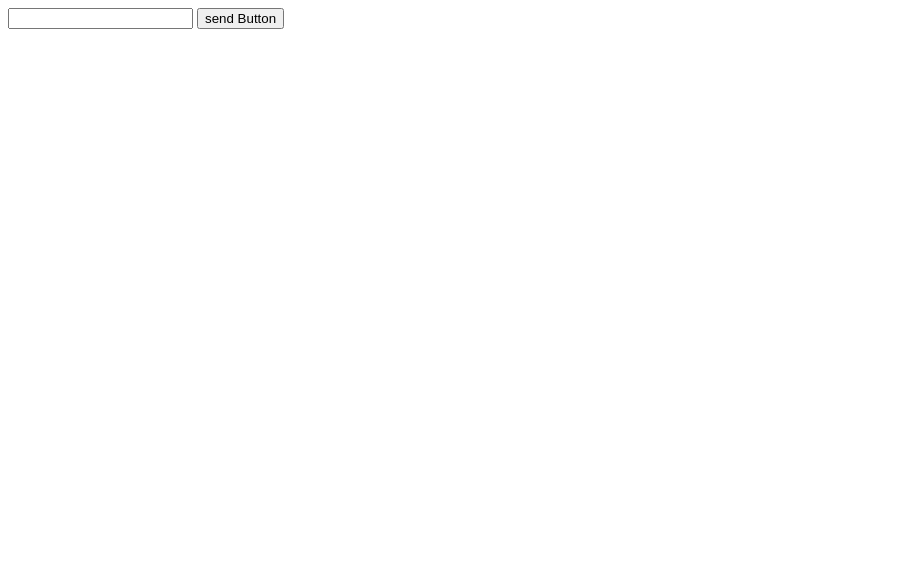
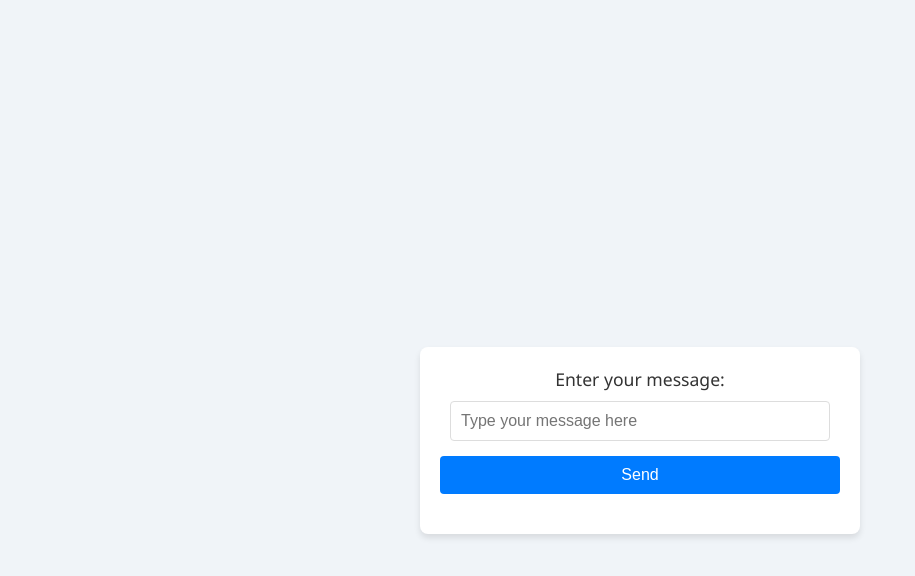
Before and after one commit to kimmisinha/socket, a website: page client/index.html in a window 1280 px wide. Shown: the whole page, without its empty margins (0-915 px from the left). Drawn offline with Linux system fonts and the light colour scheme.

Commit message:
Add external CSS file for chat UI styling

```diff
--- a/client/index.html
+++ b/client/index.html
@@ -3,13 +3,17 @@
 <head>
     <meta charset="UTF-8">
     <meta name="viewport" content="width=device-width, initial-scale=1.0">
-    <title>Document</title>
+    <title>Socket.IO Chat</title>
+    <link rel="stylesheet" href="./styles.css">
 </head>
 <body>
-    <input id="inputfield" type="text">
-    <button id="button">send Button</button>
-    <div id="message"></div>
+    <div class="chat-container">
+        <label for="inputfield">Enter your message:</label>
+        <input id="inputfield" type="text" aria-label="Message input" placeholder="Type your message here">
+        <button id="button">Send</button>
+        <div id="message" aria-live="polite"></div>
+    </div>
+
     <script src="./index.js"></script>
 </body>
-
 </html>
--- /dev/null
+++ b/client/styles.css
@@ -0,0 +1,60 @@
+/* styles.css */
+body {
+  font-family: "Segoe UI", Tahoma, Geneva, Verdana, sans-serif;
+  margin: 0;
+  padding: 40px;
+  display: flex;
+  justify-content: center;
+  align-items: center;
+  height: 100vh;
+  background-color: #f0f4f8;
+}
+
+.chat-container {
+  width: 100%;
+  max-width: 400px;
+  background-color: #ffffff;
+  border-radius: 8px;
+  box-shadow: 0 4px 6px rgba(0, 0, 0, 0.1);
+  padding: 20px;
+  text-align: center;
+}
+
+.chat-container label {
+  display: block;
+  margin-bottom: 10px;
+  font-size: 1.1em;
+  color: #333;
+}
+
+.chat-container input {
+  width: calc(100% - 20px);
+  padding: 10px;
+  border: 1px solid #ddd;
+  border-radius: 4px;
+  margin-bottom: 15px;
+  font-size: 1em;
+  box-sizing: border-box;
+}
+
+.chat-container button {
+  width: 100%;
+  padding: 10px;
+  font-size: 1em;
+  background-color: #007bff;
+  color: white;
+  border: none;
+  border-radius: 4px;
+  cursor: pointer;
+  transition: background-color 0.3s ease;
+}
+
+.chat-container button:hover {
+  background-color: #0056b3;
+}
+
+#message {
+  margin-top: 20px;
+  text-align: left;
+  color: #555;
+}
```
